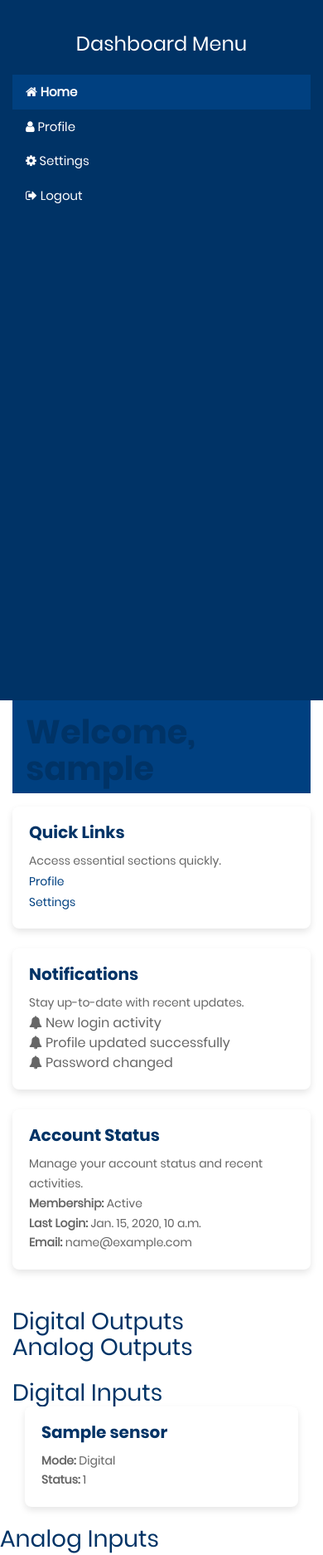
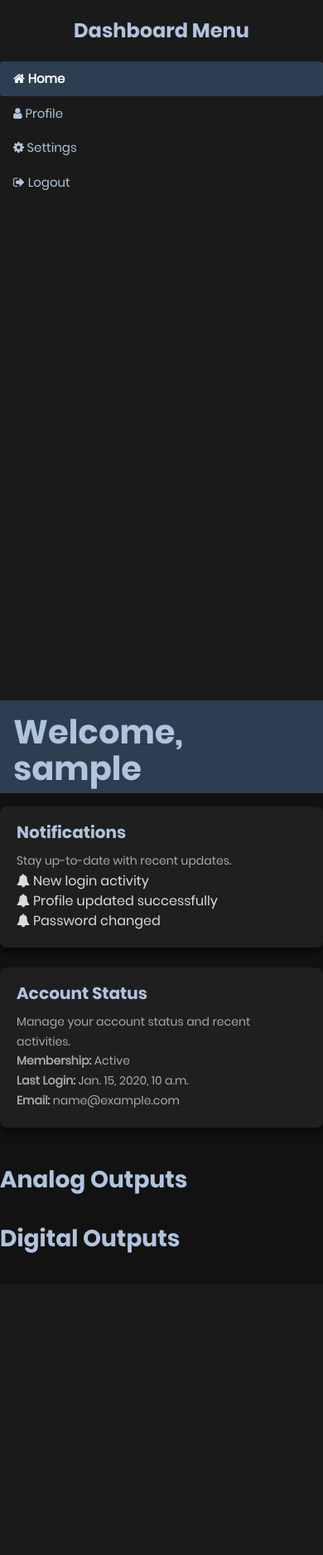
Before and after one commit to Akonomy/pai_project, a Django app: page /dashboard/ in a window 390 px wide. Shown: the whole page at 83% size. After the commit the page ends 1510 px from the top, so only its background shows below. Run offline with Django 3.2, Linux system fonts and the light colour scheme; a user stored in the database is signed in; tables that the repository leaves empty hold one stand-in row (values such as "Sample post"); some libraries are stand-ins or nearby versions.

Commit message:
small improvements

```diff
--- a/static/css/dashboard.css
+++ b/static/css/dashboard.css
@@ -1,72 +1,86 @@
 /*//////////////////////////////////////////////////////////////////
-[ Dashboard Styling with Navy Blue Theme ]
+[ Dashboard Styling with Navy Blue Dark Theme and Updated Classes ]
 */
 
-/* Sidebar */
-.sidebar {
-  background-color: #003366; /* Navy blue background */
-  height: 100vh;
-  padding-top: 1rem;
+/* General Body and Container Styling */
+.dashboard-body {
+  background-color: #121212; /* Dark background for the entire page */
+  color: #dcdcdc; /* Gainsboro for readability */
+  font-family: Poppins-Regular;
 }
 
-.sidebar .nav-link {
-  color: #ffffff; /* White for better contrast */
-  font-family: Poppins-Regular;
+.dashboard-container {
+  padding: 0;
+}
+
+/* Sidebar */
+.sidebar-navigation {
+  background-color: #1a1a1a; /* Darker navy blue for sidebar */
+  height: 100vh;
+}
+
+.sidebar-title {
+  color: #b0c4de; /* Light Steel Blue */
+  font-family: Poppins-Bold;
+}
+
+.sidebar-menu .menu-item .menu-link {
+  color: #b0c4de;
   font-size: 15px;
 }
 
-.sidebar .nav-link:hover,
-.sidebar .nav-link.active {
-  background-color: #004080; /* Slightly lighter navy for hover */
+.sidebar-menu .menu-item .menu-link:hover,
+.sidebar-menu .menu-item .menu-link.active {
+  background-color: #2c3e50; /* Slightly lighter navy */
   color: #ffffff;
   font-weight: bold;
-}
-
-.sidebar-sticky h4 {
-  color: #ffffff;
+  border-radius: 4px;
 }
 
 /* Main Content Header */
 .main-header {
-  background-color: #004080;
-  color: #ffffff;
+  background-color: #2c3e50; /* Dark slate blue for header */
+  color: #dcdcdc;
   padding: 1rem;
   font-family: Poppins-Bold;
 }
 
+.welcome-message {
+  color: #b0c4de; /* Light Steel Blue for consistency */
+}
+
 /* Card Style for Info Panels */
-.card {
+.info-panel .card {
+  background-color: #1f1f1f; /* Dark gray background for cards */
   border: none;
   border-radius: 8px;
+  color: #dcdcdc;
+  box-shadow: 0 6px 10px rgba(0, 0, 0, 0.6); /* Deeper shadow */
 }
 
 .card .card-title {
   font-family: Poppins-Bold;
-  color: #003366;
+  color: #b0c4de;
 }
 
-.card-body {
+.card .card-text {
   font-family: Poppins-Regular;
-  color: #666666;
-}
-
-.card.shadow-sm {
-  box-shadow: 0 4px 8px rgba(0, 0, 0, 0.1);
+  color: #a9a9a9; /* Darker gray text for readability */
 }
 
 .card a {
-  color: #004080;
+  color: #6699cc; /* Muted blue for links */
   text-decoration: none;
 }
 
 .card a:hover {
-  color: #00264d; /* Darker shade for hover */
+  color: #4b759b; /* Darker blue for hover */
   text-decoration: underline;
 }
 
 /* Button Styling */
 .btn-primary {
-  background-color: #004080;
+  background-color: #003366;
   border: none;
   color: #ffffff;
   font-family: Montserrat-Bold;
@@ -74,58 +88,104 @@
 }
 
 .btn-primary:hover {
-  background-color: #003366;
+  background-color: #002244;
 }
 
 .btn-secondary {
-  background-color: #666666;
+  background-color: #4d4d4d;
   border: none;
   color: #ffffff;
   font-family: Montserrat-Bold;
 }
 
 .btn-secondary:hover {
-  background-color: #4d4d4d;
+  background-color: #333333;
+}
+
+/* Section Titles */
+.section-title {
+  color: #b0c4de;
+  font-family: Poppins-Bold;
+  margin-bottom: 1rem;
+}
+
+/* Card Style for Square-Like Look */
+.sensor-card {
+  height: 250px; /* Set a fixed height to make it more square */
+  display: flex;
+  justify-content: center;
+  align-items: center;
+  background-color: #1f1f1f; /* Dark background for cards */
+  border: none;
+  border-radius: 0; /* Remove rounding for square edges */
+  color: #dcdcdc;
+  box-shadow: 0 6px 10px rgba(0, 0, 0, 0.6); /* Strong shadow for emphasis */
+  padding: 1rem;
+  text-align: center;
+}
+
+/* Adjusting the Card Title and Body for Square Design */
+.sensor-card .card-title {
+  font-size: 18px; /* Slightly larger title for readability */
+  color: #b0c4de;
+  font-family: Poppins-Bold;
+  margin-bottom: 0.5rem;
+}
+
+.sensor-card .card-body p {
+  margin: 0; /* Remove margin around text for compact look */
+}
+
+/* Dynamic Background Colors */
+.bg-blue {
+  background-color: rgba(0, 191, 255, 0.2); /* Cyan with slight transparency */
+  color: #ffffff;
+  transition: background-color 0.4s;
+}
+
+.bg-orange {
+  background-color: rgba(255, 140, 0, 0.2); /* Orange with slight transparency */
+  color: #ffffff;
+  transition: background-color 0.4s;
+}
+
+/* Sensor Status Styling */
+.status-high {
+  color: #00ff00; /* Bright green for high status */
+}
+
+.status-low {
+  color: #ff6347; /* Tomato red for low status */
+}
+
+/* Range Slider */
+.range-slider {
+  width: 100%;
+  accent-color: #003366; /* Navy for slider accent */
+}
+
+
+
+.analog-value-display, .digital-control {
+  color: #a9a9a9;
+  font-size: 14px;
+  margin-top: 0.5rem; /* Space between elements */
 }
 
 /* Typography Adjustments */
 h1, h2, h3, h4, h5, h6 {
-  color: #003366; /* Navy blue for headings */
+  color: #b0c4de; /* Light Steel Blue for headings */
 }
 
-a, p {
-  color: #666666;
+p, a {
+  color: #a9a9a9; /* Darker gray text */
 }
 
 a:hover {
-  color: #004080; /* Navy blue hover for links */
+  color: #6699cc; /* Muted blue hover for links */
 }
 
-
-
-
-
-/* dashboard.css */
-.bg-blue {
-    background-color: cyan !important;
-    color: white; /* Optional: ensure text is readable */
+/* Enhanced Shadows */
+.shadow-lg {
+  box-shadow: 0 8px 16px rgba(0, 0, 0, 0.8); /* Stronger shadow */
 }
-
-.bg-orange {
-    background-color: orange !important;
-    color: white; /* Optional: ensure text is readable */
-}
-
-
-/* dashboard.css */
-.bg-blue {
-    background-color: rgba(0, 255, 255, 0); /* Initial transparent color */
-    color: white;
-    transition: background-color 0.4s; /* Optional: smooth transition */
-}
-
-.bg-orange {
-    background-color: rgba(255, 165, 0, 0); /* Initial transparent color */
-    color: white;
-    transition: background-color 0.4s; /* Optional: smooth transition */
-}
--- a/templates/main/dashboard.html
+++ b/templates/main/dashboard.html
@@ -1,4 +1,3 @@
-<!-- apps/main/templates/main/dashboard.html -->
 <!DOCTYPE html>
 <html lang="en">
 <head>
@@ -13,32 +12,31 @@
     <link rel="stylesheet" type="text/css" href="{% static 'css/main.css' %}">
     <link rel="stylesheet" type="text/css" href="{% static 'css/dashboard.css' %}">
 </head>
-<body>
-    <div class="container-fluid">
+<body class="dashboard-body">
+    <div class="container-fluid dashboard-container">
         <div class="row">
             <!-- Sidebar -->
-            <nav class="col-md-4 col-lg-2 d-md-block sidebar">
+            <nav class="col-md-4 col-lg-2 d-md-block sidebar sidebar-navigation">
                 <div class="sidebar-sticky">
-                    <h4 class="text-center py-4">Dashboard Menu</h4>
-                    <ul class="nav flex-column">
-                        <li class="nav-item">
-                            <a class="nav-link active" href="{% url 'main:dashboard' %}">
+                    <h4 class="text-center py-4 sidebar-title">Dashboard Menu</h4>
+                    <ul class="nav flex-column sidebar-menu">
+                        <li class="nav-item menu-item">
+                            <a class="nav-link active menu-link" href="{% url 'main:dashboard' %}">
                                 <i class="fa fa-home"></i> Home
                             </a>
                         </li>
-                        <li class="nav-item">
-                            <a class="nav-link" href="{% url 'main:profile' %}">
+                        <li class="nav-item menu-item">
+                            <a class="nav-link menu-link" href="{% url 'main:profile' %}">
                                 <i class="fa fa-user"></i> Profile
                             </a>
                         </li>
-                        <li class="nav-item">
-                            <a class="nav-link" href="{% url 'main:settings' %}">
+                        <li class="nav-item menu-item">
+                            <a class="nav-link menu-link" href="{% url 'main:settings' %}">
                                 <i class="fa fa-cog"></i> Settings
                             </a>
                         </li>
-
-                        <li class="nav-item">
-                            <a class="nav-link" href="{% url 'main:logout' %}">
+                        <li class="nav-item menu-item">
+                            <a class="nav-link menu-link" href="{% url 'main:logout' %}">
                                 <i class="fa fa-sign-out"></i> Logout
                             </a>
                         </li>
@@ -47,35 +45,23 @@
             </nav>
 
             <!-- Main Content -->
-        <main role="main" class="col-md-9 ml-sm-auto col-lg-10 px-md-4">
+            <main role="main" class="col-md-9 ml-sm-auto col-lg-10 px-md-4 main-content">
                 <div class="d-flex justify-content-between flex-wrap flex-md-nowrap align-items-center pt-3 pb-2 mb-3 main-header">
-                <h1>Welcome, {{ request.user.username }}</h1>
+                    <h1 class="welcome-message">Welcome, {{ request.user.username }}</h1>
                 </div>
 
                 <!-- Info Panels Section (Existing Content) -->
-            <div class="row">
-                <!-- Quick Links Panel -->
-                <div class="col-md-4 mb-4">
-                    <div class="card shadow-sm">
-                        <div class="card-body">
-                            <h5 class="card-title">Quick Links</h5>
-                            <p class="card-text">Access essential sections quickly.</p>
-                            <ul class="list-unstyled">
-                                <li><a href="{% url 'main:profile' %}">Profile</a></li>
-                                <li><a href="{% url 'main:settings' %}">Settings</a></li>
+                <div class="row info-panels">
 
-                            </ul>
-                        </div>
-                    </div>
-                </div>
+
 
                     <!-- Notifications Panel -->
-                <div class="col-md-4 mb-4">
-                    <div class="card shadow-sm">
+                    <div class="col-md-4 mb-4 info-panel">
+                        <div class="card shadow-sm notifications-card">
                             <div class="card-body">
                                 <h5 class="card-title">Notifications</h5>
                                 <p class="card-text">Stay up-to-date with recent updates.</p>
-                            <ul class="list-unstyled">
+                                <ul class="list-unstyled notifications-list">
                                     <li><i class="fa fa-bell"></i> New login activity</li>
                                     <li><i class="fa fa-bell"></i> Profile updated successfully</li>
                                     <li><i class="fa fa-bell"></i> Password changed</li>
@@ -85,8 +71,8 @@
                     </div>
 
                     <!-- Account Status Panel -->
-                <div class="col-md-4 mb-4">
-                    <div class="card shadow-sm">
+                    <div class="col-md-4 mb-4 info-panel">
+                        <div class="card shadow-sm account-status-card">
                             <div class="card-body">
                                 <h5 class="card-title">Account Status</h5>
                                 <p class="card-text">Manage your account status and recent activities.</p>
@@ -98,98 +84,67 @@
                     </div>
                 </div>
 
-<!-- Outputs Section in a Single Row -->
-<div class="row mt-4">
-    <!-- Digital Outputs on the Left -->
-    <div class="col-md-6">
-        <h3>Digital Outputs</h3>
+<!-- Outputs Section -->
+<div class="outputs-section mt-4">
+
+   <!-- Analog Outputs Group -->
+<h3 class="section-title">Analog Outputs</h3>
+<div class="analog-group">
+    <div class="row mb-4">
+        {% for sensor in analog_outputs %}
+            <div class="col-md-6 analog-output">
+                <div class="card shadow-sm sensor-card analog-card" id="sensor-{{ sensor.id }}">
+                    <div class="card-body">
+                        <h5 class="card-title">{{ sensor.name }}</h5>
+                        <p><strong>Mode:</strong> Analog</p>
+
+                        <!-- Range Slider Control -->
+                        <input type="range" class="analog-control range-slider" min="0" max="255" value="{{ sensor.value }}" oninput="sendAnalogValue('{{ sensor.id }}', this.value)">
+                        <span id="value-display-{{ sensor.id }}" class="analog-value-display">{{ sensor.value }}</span>
+
+                        <!-- Preset Buttons -->
+                        <div class="preset-buttons mt-3">
+                            <button class="btn btn-secondary btn-sm" onclick="sendPresetValue('{{ sensor.id }}', 50)">Low</button>
+                            <button class="btn btn-secondary btn-sm" onclick="sendPresetValue('{{ sensor.id }}', 128)">Medium</button>
+                            <button class="btn btn-secondary btn-sm" onclick="sendPresetValue('{{ sensor.id }}', 200)">High</button>
+                        </div>
+                    </div>
+                </div>
+            </div>
+            {% if forloop.counter|divisibleby:2 and not forloop.last %}
+                </div><div class="row mb-4"> <!-- Close the row after two items and start a new row -->
+            {% endif %}
+        {% endfor %}
+    </div> <!-- Close the last row -->
+</div>
+
+    <!-- Digital Outputs Group -->
+    <h3 class="section-title mt-4">Digital Outputs</h3>
+    <div class="digital-group">
+        <div class="row mb-4">
             {% for sensor in digital_outputs %}
-            <div class="col-md-12 mb-4">
-                <div class="card shadow-sm sensor-card" id="sensor-{{ sensor.id }}">
+                <div class="col-md-6 digital-output">
+                    <div class="card shadow-sm sensor-card digital-card" id="sensor-{{ sensor.id }}">
                         <div class="card-body">
                             <h5 class="card-title">{{ sensor.name }}</h5>
                             <p><strong>Mode:</strong> Digital</p>
-                        <button class="btn btn-secondary digital-control"
-                                onclick="sendDigitalCommand('{{ sensor.id }}', 'high')">High</button>
-                        <button class="btn btn-secondary digital-control"
-                                onclick="sendDigitalCommand('{{ sensor.id }}', 'low')">Low</button>
+                            <button class="btn btn-secondary digital-control high-button" onclick="sendDigitalCommand('{{ sensor.id }}', 'high')">High</button>
+                            <button class="btn btn-secondary digital-control low-button" onclick="sendDigitalCommand('{{ sensor.id }}', 'low')">Low</button>
                         </div>
                     </div>
                 </div>
+                {% if forloop.counter|divisibleby:2 and not forloop.last %}
+                    </div><div class="row mb-4"> <!-- Close the row after two items and start a new row -->
+                {% endif %}
             {% endfor %}
-    </div>
-
-    <!-- Analog Outputs on the Right -->
-    <div class="col-md-6">
-        <h3>Analog Outputs</h3>
-        {% for sensor in analog_outputs %}
-            <div class="col-md-12 mb-4">
-                <div class="card shadow-sm sensor-card" id="sensor-{{ sensor.id }}">
-                    <div class="card-body">
-                        <h5 class="card-title">{{ sensor.name }}</h5>
-                        <p><strong>Mode:</strong> Analog</p>
-                        <input type="range"
-                               class="analog-control"
-                               min="0" max="255"
-                               value="{{ sensor.value }}"
-                               oninput="sendAnalogValue('{{ sensor.id }}', this.value)">
-                        <span id="value-display-{{ sensor.id }}">{{ sensor.value }}</span>
-                    </div>
-                </div>
-            </div>
-        {% endfor %}
-    </div>
-</div>
-
-
-
-    <!-- Digital Inputs Section -->
-    <div class="row mt-4">
-    <div class="col md-6">
-
-            <h3>Digital Inputs</h3>
-            {% for sensor in digital_inputs %}
-                <div class="col-md-12 mb-4  " >
-                    <div class="card shadow-sm sensor-card
-                        {% if sensor.value == 1 and sensor.name == 'PIN_1_BLUE' %}bg-blue{% elif sensor.value == 1 and sensor.name == 'PIN_2_ORANGE' %}bg-orange{% endif %}"
-                 id="sensor-{{ sensor.id }}">
-                <div class="card-body">
-                            <h5 class="card-title">{{ sensor.name }}</h5>
-                            <p><strong>Mode:</strong> Digital</p>
-                            <p><strong>Status:</strong>
-                                <span class="{% if sensor.value == 'high' %}high{% else %}low{% endif %}">
-                                    {{ sensor.value|title }}
-                                </span>
-                            </p>
-                        </div>
-                    </div>
-                </div>
-            {% endfor %}
-        </div>
-
-
-
-        <!-- Analog Inputs Section -->
-    <div class="row col-md-6">
-            <h3>Analog Inputs</h3>
-            {% for sensor in analog_inputs %}
-                <div class="col-md-12 mb-4">
-                    <div class="card shadow-sm sensor-card" id="sensor-{{ sensor.id }}">
-                        <div class="card-body">
-                            <h5 class="card-title">{{ sensor.name }}</h5>
-                            <p><strong>Mode:</strong> Analog</p>
-                            <p><strong>Value:</strong> {{ sensor.value }}</p>
-                        </div>
-                    </div>
-                </div>
-            {% endfor %}
+        </div> <!-- Close the last row -->
     </div>
 </div>
 
 
 
 
-
+                </div>
             </main>
         </div>
     </div>
@@ -201,6 +156,20 @@
 
     <!-- JavaScript functions for sending commands to sensors -->
     <script>
+
+
+    function sendPresetValue(sensorId, value) {
+        document.getElementById(`value-display-${sensorId}`).innerText = value; // Update display with preset value
+        document.querySelector(`#sensor-${sensorId} .range-slider`).value = value; // Update slider to reflect preset value
+
+        // Send the preset value as an analog command
+        fetch("{% url 'arduino_comm:send_command' %}", {
+            method: "POST",
+            headers: { "Content-Type": "application/json", "X-CSRFToken": "{{ csrf_token }}" },
+            body: JSON.stringify({ sensor_id: sensorId, command: "set_value", value: value })
+        }).then(response => response.json())
+          .then(data => console.log(data.message || "Preset value updated successfully"));
+    }
     function sendDigitalCommand(sensorId, status) {
         fetch("{% url 'arduino_comm:send_command' %}", {
             method: "POST",
@@ -227,7 +196,7 @@ function fetchSensorData() {
             .then(response => response.json())
             .then(data => {
                 updateDivsIfDataChanged(data);
-            previousSensorData = data; // Cache the latest data
+                previousSensorData = data;
             })
             .catch(error => console.error('Error fetching sensor data:', error));
     }
@@ -239,15 +208,12 @@ function updateDivsIfDataChanged(newData) {
             const sensorData = newData[sensorId];
             const previousData = previousSensorData[sensorId];
 
-        // Check if data has changed
             if (!previousData || JSON.stringify(sensorData) !== JSON.stringify(previousData)) {
-            // Flag change if any sensor has an update
                 isChanged = true;
             }
         }
 
         if (isChanged) {
-        // If any sensor has changed, update all relevant sensors at once
             for (let sensorId in newData) {
                 updateSensorDiv(sensorId, newData[sensorId]);
             }
@@ -257,7 +223,6 @@ function updateDivsIfDataChanged(newData) {
     function updateSensorDiv(sensorId, sensorData) {
         const sensorDiv = document.getElementById(`sensor-${sensorId}`);
         if (sensorDiv) {
-        // Update sensor status and value elements
             const statusElement = sensorDiv.querySelector(".sensor-status");
             if (statusElement) {
                 statusElement.textContent = sensorData.status;
@@ -268,7 +233,6 @@ function updateSensorDiv(sensorId, sensorData) {
                 valueElement.textContent = sensorData.value;
             }
 
-        // Update background color based on conditions
             sensorDiv.classList.remove("bg-blue", "bg-orange");
             if (sensorData.value == 1 && sensorData.name === "PIN_1_BLUE") {
                 sensorDiv.classList.add("bg-blue");
@@ -281,38 +245,22 @@ function updateSensorDiv(sensorId, sensorData) {
                 sensorDiv.classList.add("bg-orange");
             }
 
-                if (sensorData.status =="high" && sensorData.name === "D_LED_BLUE") {
+            if (sensorData.status == "high" && sensorData.name === "D_LED_BLUE") {
                 sensorDiv.classList.add("bg-blue");
             }
 
+            const alpha = sensorData.value / 255;
+            sensorDiv.style.backgroundColor = "";
 
-
-
-
-         const alpha = sensorData.value / 255;
-
-        // Clear existing background classes
-        sensorDiv.style.backgroundColor = ""; // Reset background color if needed
-
-        // Update background color with dynamic transparency
             if (sensorData.name === "A_LED_VERDE") {
-            // Green color with variable opacity
                 sensorDiv.style.backgroundColor = `rgba(0, 255, 0, ${alpha})`;
             } else if (sensorData.name === "A_LED_ROSU") {
-            // Red color with variable opacity
                 sensorDiv.style.backgroundColor = `rgba(255, 0, 0, ${alpha})`;
             }
-
-
-
-
         }
     }
 
-// Poll every 2 seconds for faster updates
     setInterval(fetchSensorData, 1800);
-
     </script>
-
 </body>
 </html>
```
Lines whose indentation alone changed are shown as unchanged.
